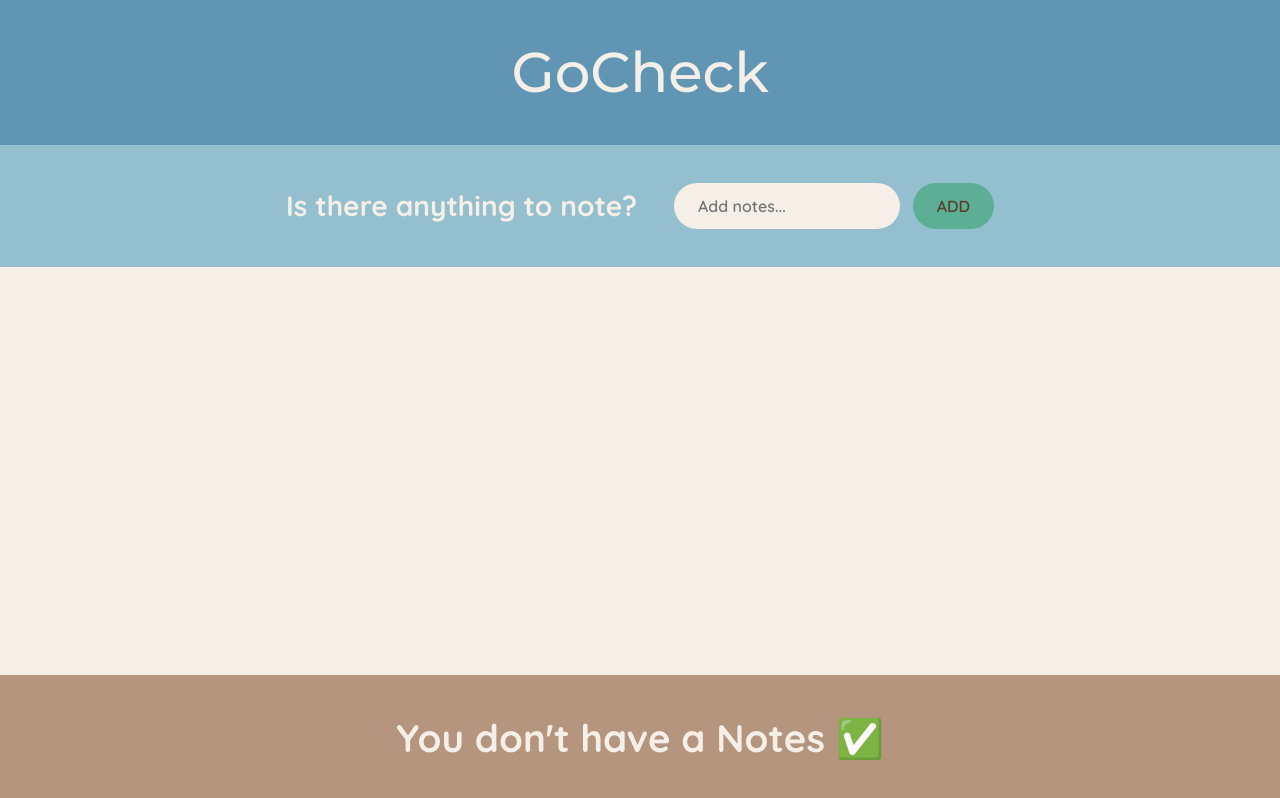
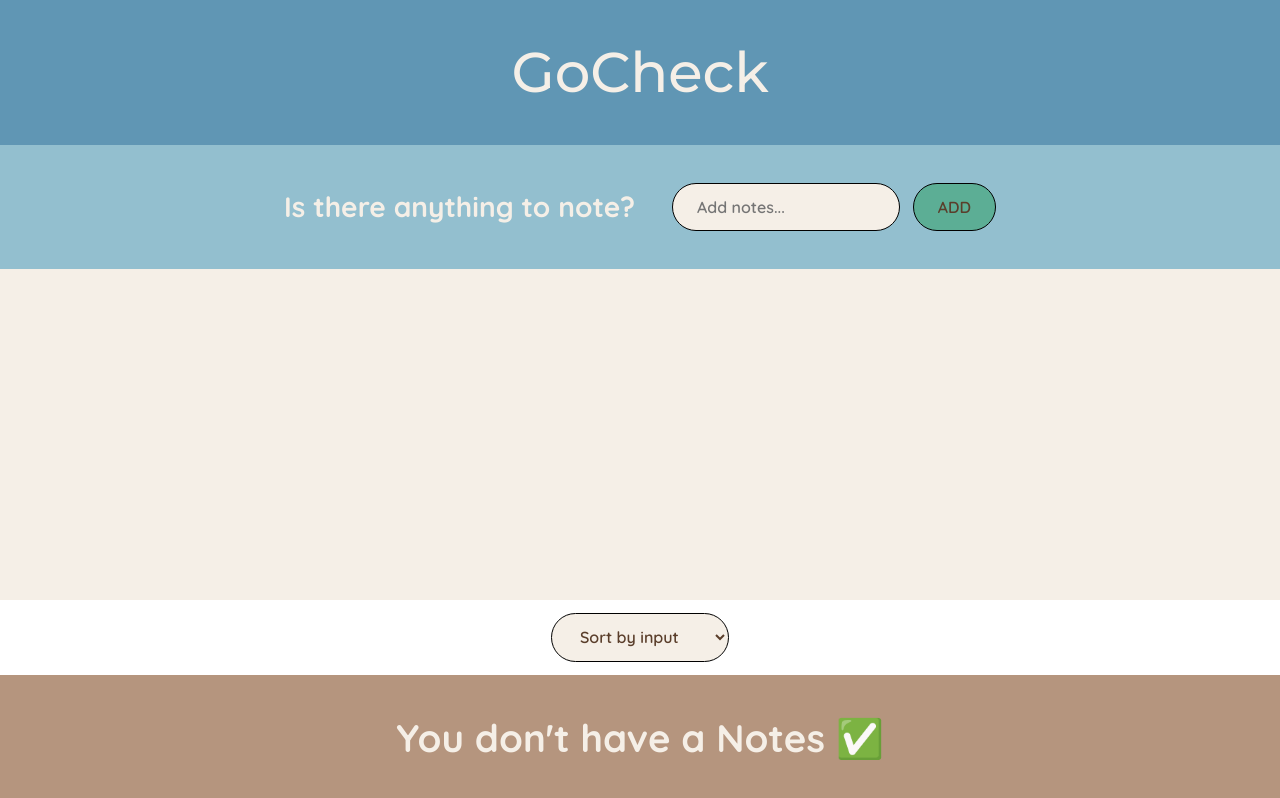
Before and after one commit to luthfizone/gocheck, a React (Vite) app: page / in a window 1280 px wide. Built offline with nearby package versions, Linux system fonts and the light colour scheme.

Commit message:
feat: add display select for sort by (input, title, status)

```diff
--- a/src/App.jsx
+++ b/src/App.jsx
@@ -40,7 +40,20 @@ function App() {
         onDeleteItem={handleDeleteItems}
         onHandleToggleDone={handleToggleDone}
       />
+      <Select />
       <Stats items={notes} />
+    </div>
+  );
+}
+
+function Select() {
+  return (
+    <div className="actions">
+      <select>
+        <option value="input">Sort by input</option>
+        <option value="title">Sort by title</option>
+        <option value="status">Sort by status</option>
+      </select>
     </div>
   );
 }
--- a/src/index.css
+++ b/src/index.css
@@ -8,7 +8,6 @@
 }
 
 body {
-  background-color: teal; /* just for display */
   font-size: 2.4rem;
   font-family: sans-serif;
   color: #f5efe7;
@@ -54,7 +53,7 @@ input {
   background-color: #f5efe7;
   color: #5a3e2b;
   font-family: inherit;
-  border: none;
+  border: 1px solid black;
   border-radius: 10rem;
   padding: 0.8rem 1.5rem;
   font-weight: 600;
@@ -124,6 +123,14 @@ form button:hover {
   color: white;
 }
 
+/* Select option */
+.actions {
+  padding: 0.8rem 2.4rem;
+  font-size: 1.4rem;
+  font-weight: 700;
+  margin: 0 auto;
+}
+
 /* Stats */
 .stats {
   background-color: #b5957e;
```
